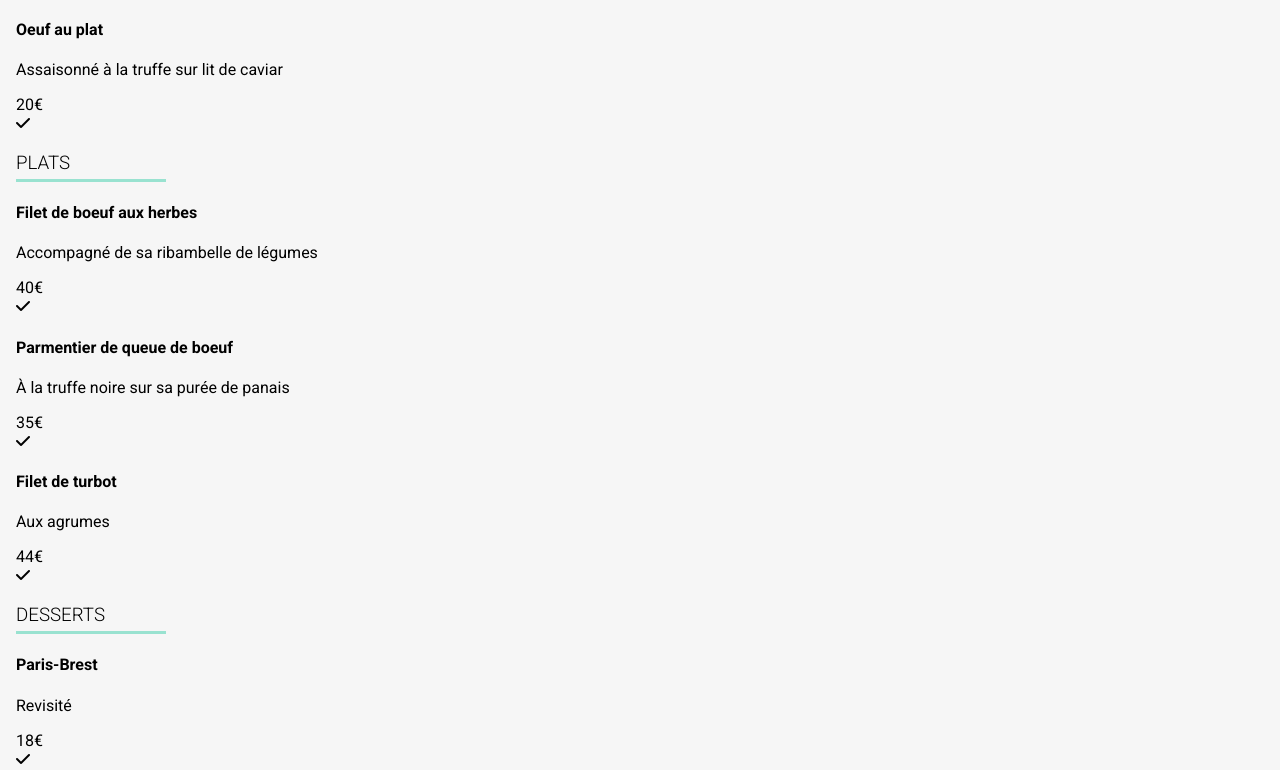
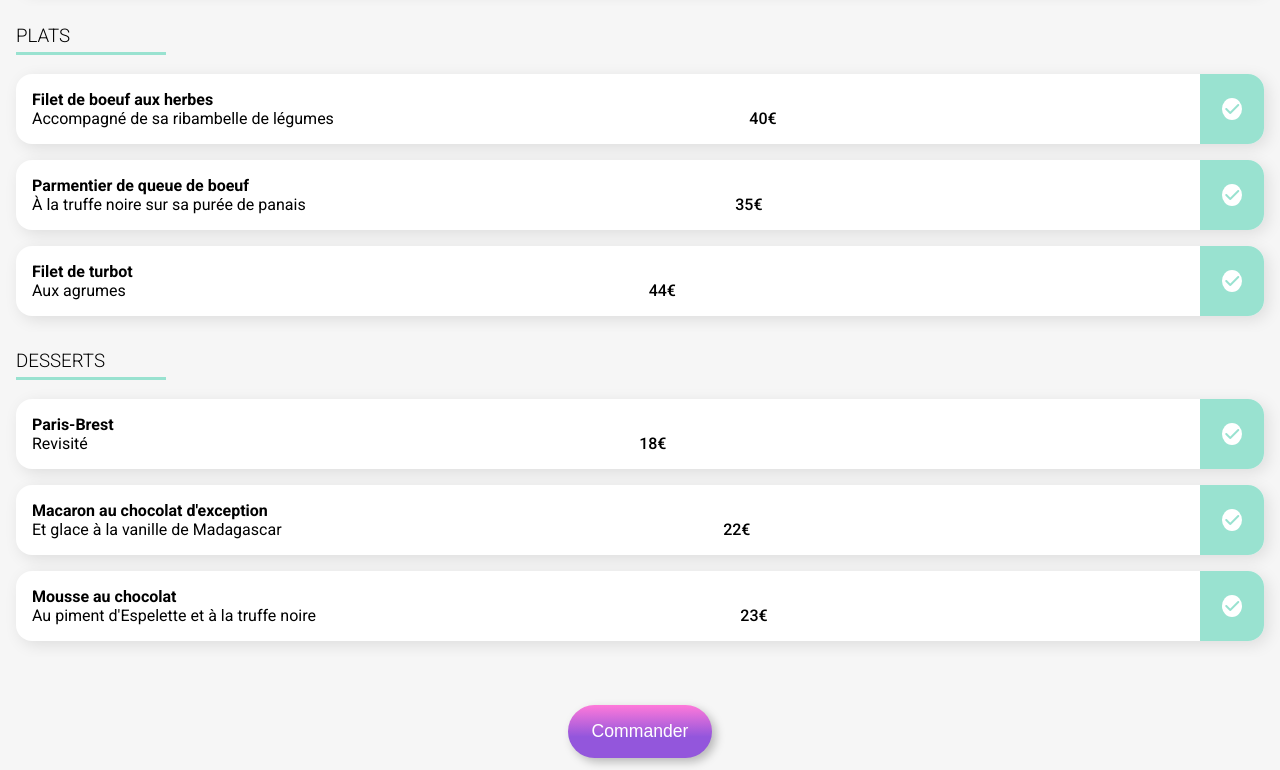
Before and after one commit to Mikooll/MichaelMare_3_01012021, a website: page menu/palette-gout.html in a window 1280 px wide. Shown: the part 916-1686 px from the top of the page. Drawn offline with Linux system fonts and the light colour scheme; a web font is replaced by a local one.

Commit message:
integration menu done

```diff
--- a/menu/palette-gout.html
+++ b/menu/palette-gout.html
@@ -40,8 +40,8 @@
                         <p class="content__item__description">Au piment d'Espelette </p>
                     </header>
                     <div class="content__item__price">25€</div>
-                    <div class="content__item__confirmation">
-                        <div class="content__item__icon__container">
+                    <div class="content__item__confirm">
+                        <div class="content__item__container">
                             <i class="content__item__icon fas fa-check"></i>
                         </div>
                     </div>
@@ -53,8 +53,8 @@
                         <p class="content__item__description">Et ses copeaux de truffe noire</p>
                     </header>
                     <div class="content__item__price">35€</div>
-                    <div class="content__item__confirmation">
-                        <div class="content__item__icon__container">
+                    <div class="content__item__confirm">
+                        <div class="content__item__container">
                             <i class="content__item__icon fas fa-check"></i>
                         </div>
                     </div>
@@ -66,8 +66,8 @@
                         <p class="content__item__description">Assaisonné à la truffe sur lit de caviar</p>
                     </header>
                     <div class="content__item__price">20€</div>
-                    <div class="content__item__confirmation">
-                        <div class="content__item__icon__container">
+                    <div class="content__item__confirm">
+                        <div class="content__item__container">
                             <i class="content__item__icon fas fa-check"></i>
                         </div>
                     </div>
@@ -82,8 +82,8 @@
                         <p class="content__item__description">Accompagné de sa ribambelle de légumes</p>
                     </header>
                     <div class="content__item__price">40€</div>
-                    <div class="content__item__confirmation">
-                        <div class="content__item__icon__container">
+                    <div class="content__item__confirm">
+                        <div class="content__item__container">
                             <i class="content__item__icon fas fa-check"></i>
                         </div>
                     </div>
@@ -95,8 +95,8 @@
                         <p class="content__item__description">À la truffe noire sur sa purée de panais</p>
                     </header>
                     <div class="content__item__price">35€</div>
-                    <div class="content__item__confirmation">
-                        <div class="content__item__icon__container">
+                    <div class="content__item__confirm">
+                        <div class="content__item__container">
                             <i class="content__item__icon fas fa-check"></i>
                         </div>
                     </div>
@@ -108,8 +108,8 @@
                         <p class="content__item__description">Aux agrumes</p>
                     </header>
                     <div class="content__item__price">44€</div>
-                    <div class="content__item__confirmation">
-                        <div class="content__item__icon__container">
+                    <div class="content__item__confirm">
+                        <div class="content__item__container">
                             <i class="content__item__icon fas fa-check"></i>
                         </div>
                     </div>
@@ -124,8 +124,8 @@
                         <p class="content__item__description">Revisité</p>
                     </header>
                     <div class="content__item__price">18€</div>
-                    <div class="content__item__confirmation">
-                        <div class="content__item__icon__container">
+                    <div class="content__item__confirm">
+                        <div class="content__item__container">
                             <i class="content__item__icon fas fa-check"></i>
                         </div>
                     </div>
@@ -137,8 +137,8 @@
                         <p class="content__item__description">Et glace à la vanille de Madagascar</p>
                     </header>
                     <div class="content__item__price">22€</div>
-                    <div class="content__item__confirmation">
-                        <div class="content__item__icon__container">
+                    <div class="content__item__confirm">
+                        <div class="content__item__container">
                             <i class="content__item__icon fas fa-check"></i>
                         </div>
                     </div>
@@ -150,8 +150,8 @@
                         <p class="content__item__description">Au piment d'Espelette et à la truffe noire</p>
                     </header>
                     <div class="content__item__price">23€</div>
-                    <div class="content__item__confirmation">
-                        <div class="content__item__icon__container">
+                    <div class="content__item__confirm">
+                        <div class="content__item__container">
                             <i class="content__item__icon fas fa-check"></i>
                         </div>
                     </div>
@@ -161,7 +161,7 @@
 
         <div class="order">
             <a href="#">
-                <button class="oreder__btn">Commander</button>
+                <button class="order__btn">Commander</button>
             </a>
         </div>
     </main>
--- a/sass/layout/_header.scss
+++ b/sass/layout/_header.scss
@@ -7,4 +7,8 @@
         margin: 0;
         text-align: center;
     }
+
+    &__back {
+        color: #363636;
+    }
 }
--- a/sass/pages/_restaurants.scss
+++ b/sass/pages/_restaurants.scss
@@ -102,4 +102,103 @@
             border-bottom: 3px solid $color-tertiary;
         }
     }
+
+    &__item {
+        display: flex;
+        justify-content: space-between;
+        background-color: white;
+        padding: 1rem;
+        margin: 1rem 0;
+        border-radius: 1rem;
+        box-shadow: .25rem .25rem 1rem rgba(0, 0, 0, 0.1);
+        overflow: hidden;
+        cursor: pointer;
+
+        &__header {
+            margin: 0;
+            white-space: nowrap;
+            text-overflow: ellipsis;
+            overflow: hidden;
+        }
+
+        &__title {
+            margin: 0;
+            white-space: nowrap;
+            text-overflow: ellipsis;
+            overflow: hidden;
+        }
+
+        &__description {
+            margin: 0;
+            white-space: nowrap;
+            text-overflow: ellipsis;
+            overflow: hidden;
+        }
+
+        &__price {
+            font-weight: 500;
+            display: flex;
+            justify-content: flex-end;
+            align-items: flex-end;
+        }
+
+        &__confirm {
+            background-color: $color-tertiary;
+            width: 4rem;
+            display: flex;
+            align-items: center;
+            justify-content: center;
+            margin: -1rem -1rem -1rem 0.5rem;
+            transition-duration: .5s;
+        }
+
+        &:hover &__confirm {
+            margin-right: -1rem;
+        }
+
+        &__container {
+            transform: rotate(180deg);
+            transition-duration: .5s;
+        }
+
+        &__icon {
+            background-color: white;
+            color: $color-tertiary;
+            border-radius: 100%;
+            padding: .2rem;
+            transform: rotate(180deg);
+            transition-duration: .5s;
+        }
+
+        &:hover &__icon {
+            transform: rotate(540deg);
+        }
+    }
 }
+
+@for $i from 0 to 9 {
+    .delay-#{$i} {
+        animation-delay: #{$i/10}s;
+    }
+}
+
+.order {
+    display: flex;
+    text-decoration: none;
+    justify-content: center;
+    padding: 3rem 0;
+
+    &__btn {
+        @include button();
+        cursor: pointer;
+    }
+}
+
+@keyframes itemAppear {
+    0% {
+      transform: scale(0)
+    }
+    100% {
+      transform: scale(1);
+    }
+  }
```
Also changed, not shown: menu/delice-sens.html (+9 -9 lines), menu/francaise.html (+9 -9 lines), menu/note-enchantee.html (+10 -10 lines), public/css/style.css, 1 other file.
